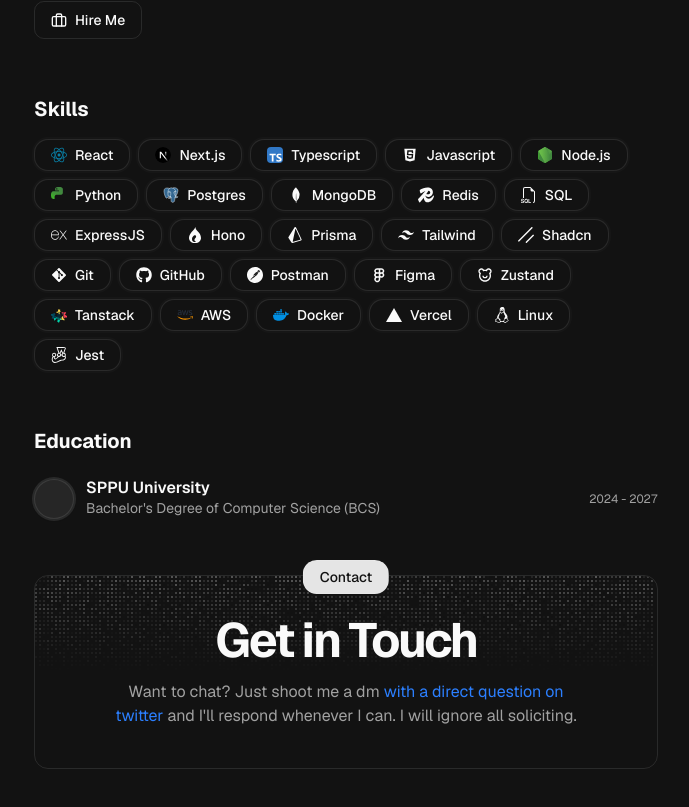
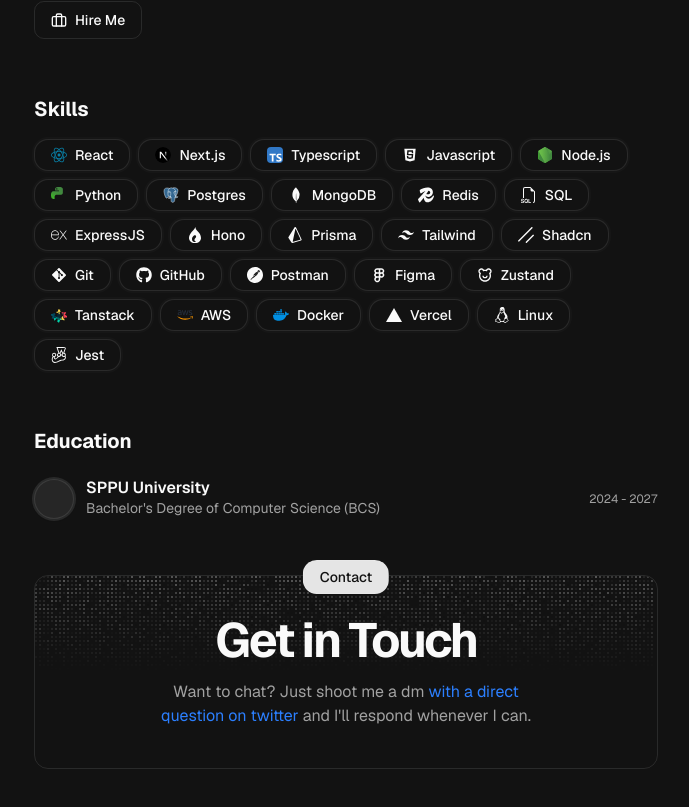
Before and after one commit to jayvaidya30/portfolio-v2, a Next.js app: page / in a window 1280 px wide. Shown: the part 2995-3802 px from the top of the page, without its empty margins (294-983 px from the left). Built offline with nearby package versions, Linux system fonts and the light colour scheme.

Commit message:
feat: add Open Graph image metadata to site layout

```diff
--- a/src/app/layout.tsx
+++ b/src/app/layout.tsx
@@ -52,6 +52,13 @@
     siteName: `${DATA.name}`,
     locale: "en_US",
     type: "website",
+    images: [
+      {
+        url: `${DATA.url}/opengraph-image`,
+        width: 1200,
+        height: 630,
+      },
+    ],
   },
   robots: {
     index: true,
--- a/src/components/section/contact-section.tsx
+++ b/src/components/section/contact-section.tsx
@@ -33,8 +33,7 @@
           >
             with a direct question on twitter
           </Link>{" "}
-          and I&apos;ll respond whenever I can. I will ignore all
-          soliciting.
+          and I&apos;ll respond whenever I can.
         </p>
       </div>
     </div>
```
